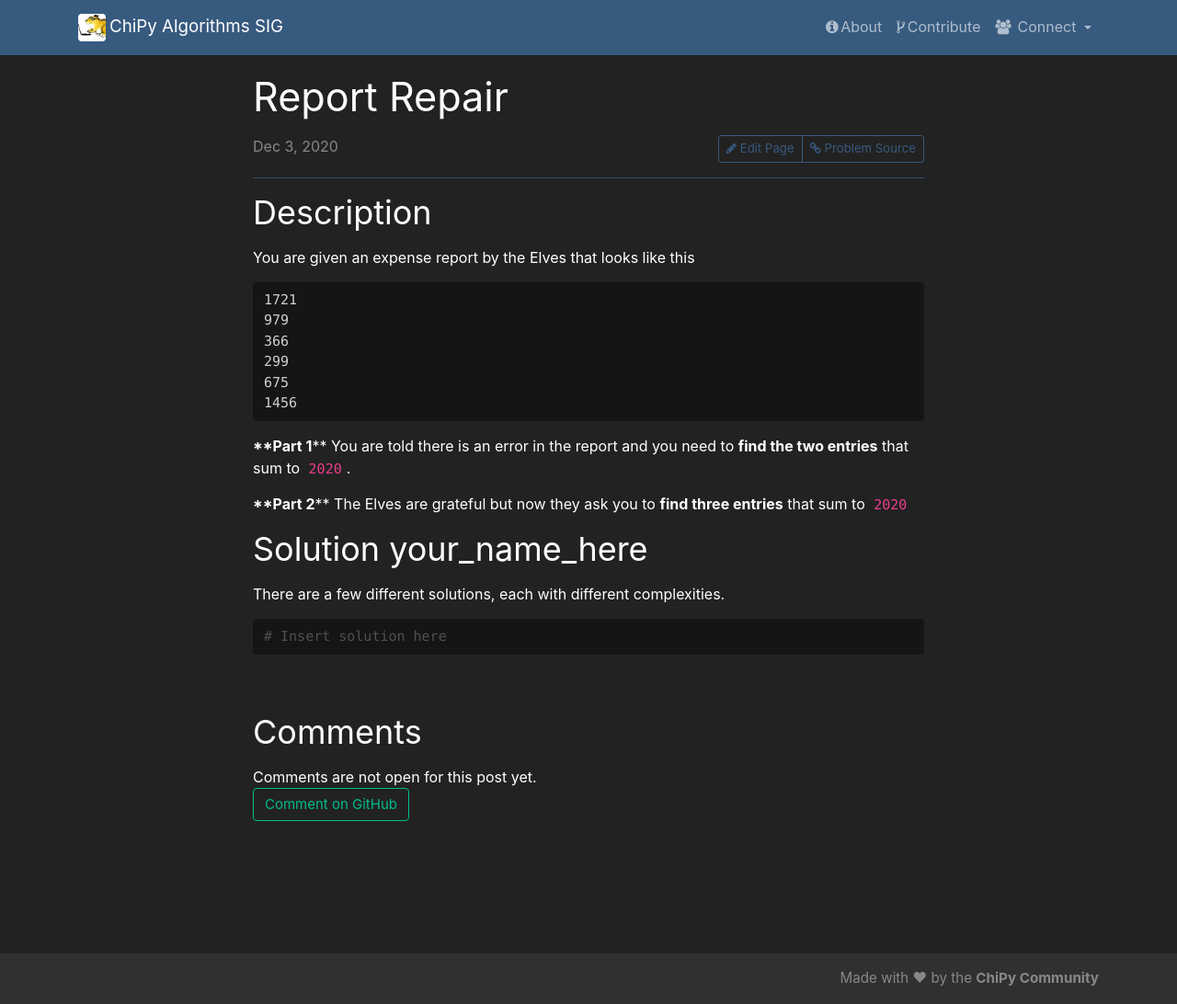
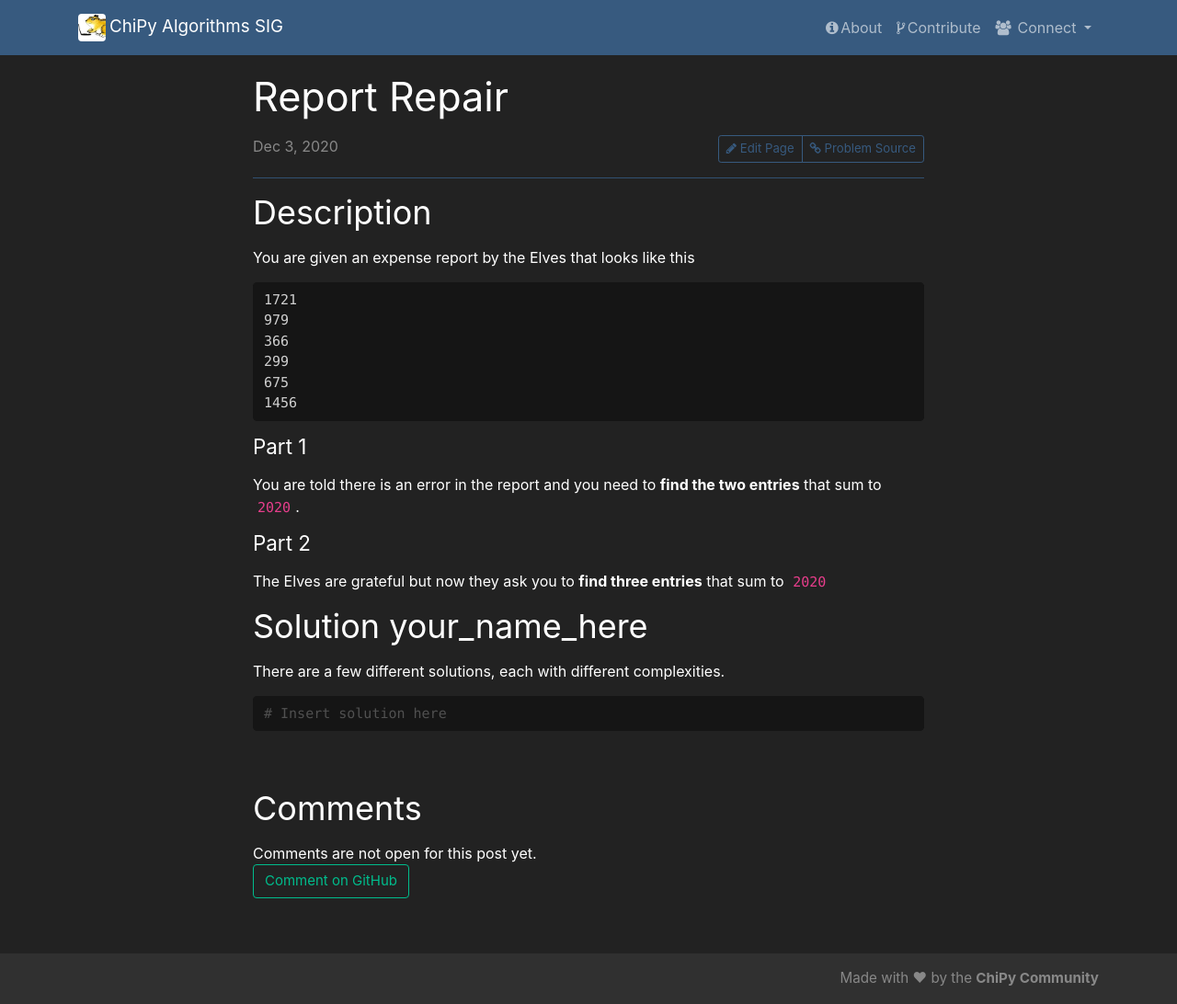
Before and after one commit to chicagopython/algosig, a Jekyll site: the page built from _posts/2020-12-03-report-repair.md, in a window 1280 px wide and 1092 px high. Shown: the whole window at 92% size. Built offline with Jekyll 4.4.1, drawn with Linux system fonts in a browser that asks for light colours; nearby versions of some CDN libraries; our own code applies the rules of GitHub Pages for plain Markdown files.

Commit message:
Fixed formatting

````diff
--- a/_posts/2020-12-03-report-repair.md
+++ b/_posts/2020-12-03-report-repair.md
@@ -24,10 +24,10 @@ You are given an expense report by the Elves that looks like this
 ```
 
 
-****Part 1****
+#### Part 1
 You are told there is an error in the report and you need to **find the two entries** that sum to `2020`.
 
-****Part 2****
+#### Part 2
 The Elves are grateful but now they ask you to **find three entries** that sum to `2020`
 
 ## Solution your_name_here
````
